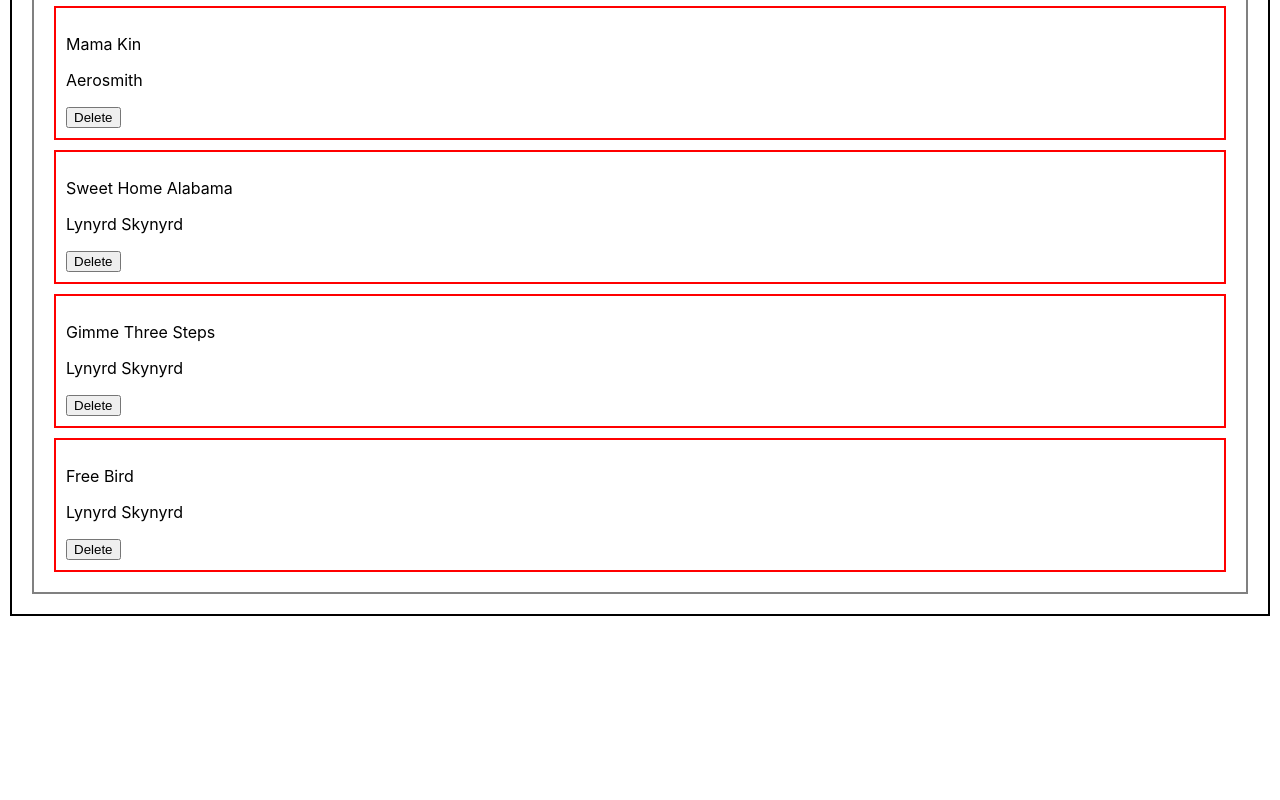
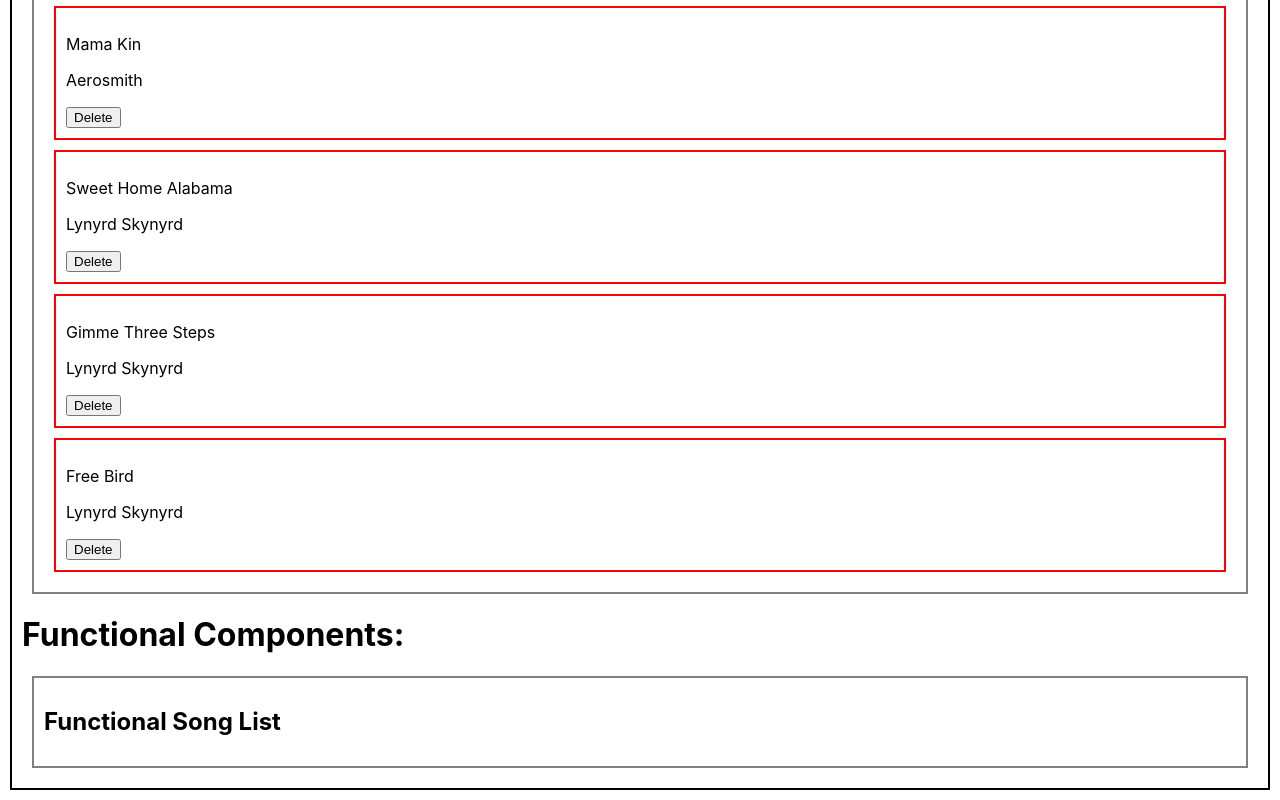
Before and after one commit to TheSteveIsGreat/music-list-app, a React (Create React App) app: page / in a window 1280 px wide. Shown: the part 1353-2153 px from the top of the page. Before the commit the page ends 1979 px from the top, so only its background shows below. Built offline with nearby package versions, Linux system fonts and the light colour scheme.

Commit message:
functional components added

```diff
--- a/src/App.js
+++ b/src/App.js
@@ -1,11 +1,21 @@
 import './App.css';
 import ClassSongList from './class/ClassSongList';
+import FunctionalSongList from './function/SongList';
 
 function App() {
   return (
     <div className="border">
+
+      <div>
       <h1>Class Components: </h1>
       <ClassSongList />
+      </div>
+
+      <div>
+        <h1>Functional Components:</h1>
+        <FunctionalSongList/>
+      </div>
+
     </div>
   );
 }
--- /dev/null
+++ b/src/function/SongList.js
@@ -0,0 +1,22 @@
+import { useState, useEffect } from "react";
+
+const FunctionalSongList = (props) => {
+  //UseEffect to render list on mount
+  useEffect(() => {
+    console.log('FunctionalSongList UseEffect Mounted')
+  },[])
+
+  //UseState(s) to set song and artist state
+  const [song, setSong] = useState('')
+  const [artist, setArtist] = useState('')
+
+  return (
+    <div className="border">
+      <h2>Functional Song List</h2>
+      <p>{song}</p>
+      <p>{artist}</p>
+    </div>
+  )
+}
+
+export default FunctionalSongList
```
Also changed, not shown: src/function/SongForm.js (added, +11 -0 lines).
